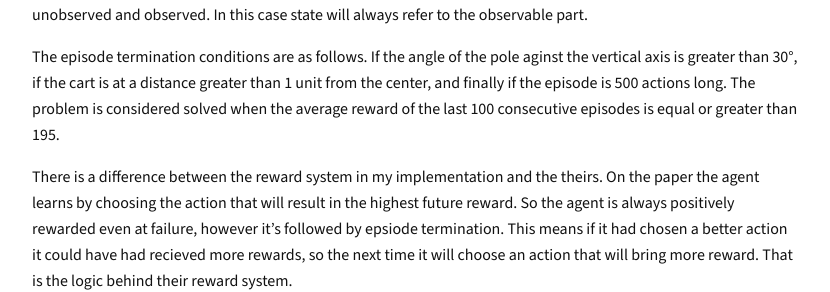
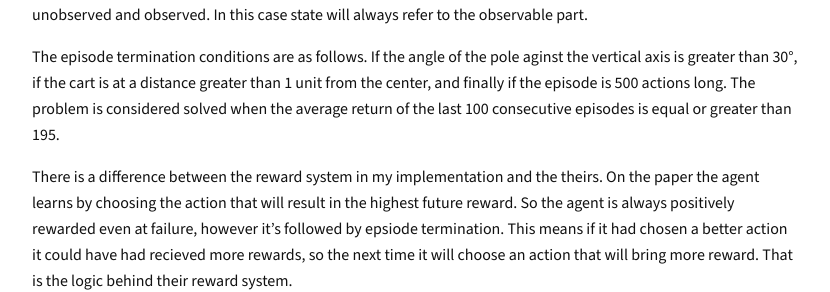
Before and after one commit to nonyx777/nonyx777.github.io, a Jekyll site: the page built from _posts/2026-08-31-training-rl-agents-in-godot.md, in a window 1280 px wide and 900 px high, scrolled down 1641 px. Shown: the part 214-506 px from the top of the window, without its empty margins (224-1054 px from the left). Built offline with Jekyll 4.4.1, drawn with Linux system fonts in a browser that asks for light colours; some of the changed text lies outside the part shown.

Commit message:
more content

```diff
--- a/_posts/2026-08-31-training-rl-agents-in-godot.md
+++ b/_posts/2026-08-31-training-rl-agents-in-godot.md
@@ -36,7 +36,7 @@ Reward = 1 number [ $+1$ or $-1$]
 
 Keep in mind that different resources might use state interchangably to refer to the observable part or both the unobserved and observed. In this case state will always refer to the observable part.
 
-The episode termination conditions are as follows. If the angle of the pole aginst the vertical axis is greater than 30°, if the cart is at a distance greater than 1 unit from the center, and finally if the episode is 500 actions long. The problem is considered solved when the average reward of the last 100 consecutive episodes is equal or greater than 195.
+The episode termination conditions are as follows. If the angle of the pole aginst the vertical axis is greater than 30°, if the cart is at a distance greater than 1 unit from the center, and finally if the episode is 500 actions long. The problem is considered solved when the average return of the last 100 consecutive episodes is equal or greater than 195.
 
 There is a difference between the reward system in my implementation and the theirs. On the paper the agent learns by choosing the action that will result in the highest future reward. So the agent is always positively rewarded even at failure, however it's followed by epsiode termination. This means if it had chosen a better action it could have had recieved more rewards, so the next time it will choose an action that will bring more reward. That is the logic behind their reward system.
 My agent failed to learn with that reward system. I don't know why, but it might be important to know that I'm using a different algorithm to that of the paper's. I'm using what's known as Policy Proximal Optimization (PPO).
@@ -82,7 +82,7 @@ The episode termination conditions are as follows:
 2. Pole rotating more than 200 rad/sec.
 3. Episode is 800 timesteps long.
 
-The reward system uses a normalized return value. Meaning the summation of the rewards for a single episode is divided by the specified episode length. The agent is doing great when the return value is close to 1.
+The reward system uses a normalized return value. Meaning the summation of the rewards for a single episode is divided by the specified episode length. The agent is doing great when the return value is close to 1. The problem is considered solved if the average return of the last 100 consecutive episodes is greater than 0.75.
 This is the reward function used in the article $r(\theta,x) = (1/2)(1-\cos(\theta))-(x/x_0)^2$
 The function equals 1 when $\theta = \pi$ and $x = 0$. $\theta$ is relative to -y-axis unlike the first version of the problem.
 In the first version we used $(\theta, \dot{\theta}, x, \dot{x})$ as the state. Now we're using $(\sin(\theta), \cos(\theta), \dot{\theta}, x, \dot{x})$. This is because in the first version the angle range was limited, it was $+/-$30° with respect to the y-axis. But here the pole can rotate freely, so since angles have a behavior of wrapping around, we can't use the raw angle as state component. Using $\sin$ and $cos$ instead, gives us the correct and unambiguous input for our training.
```
